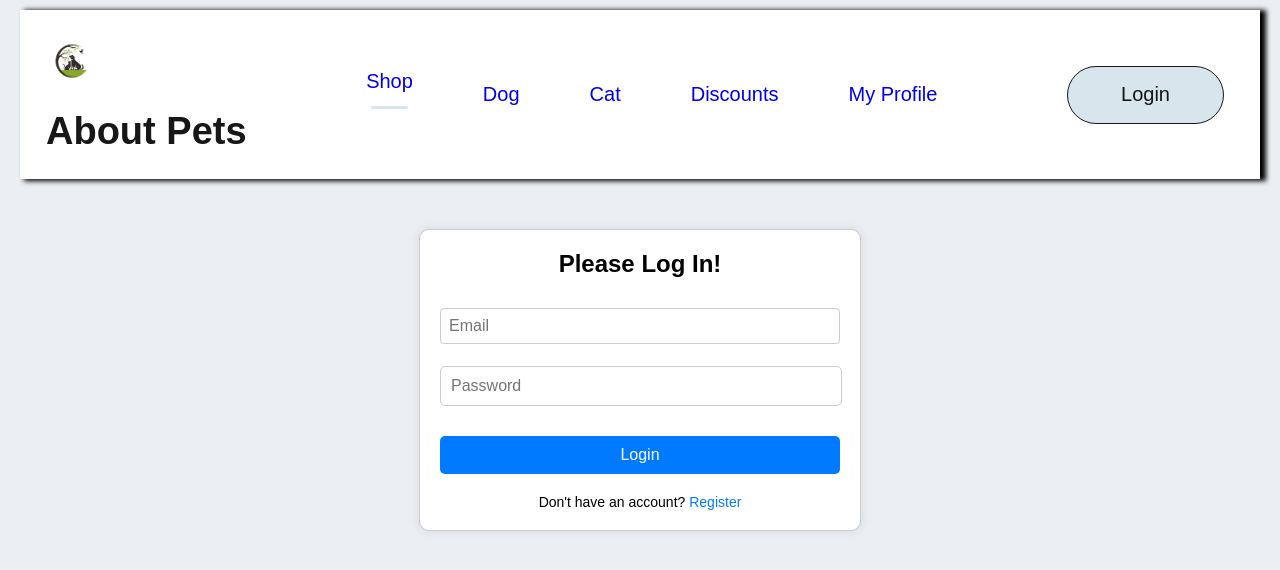
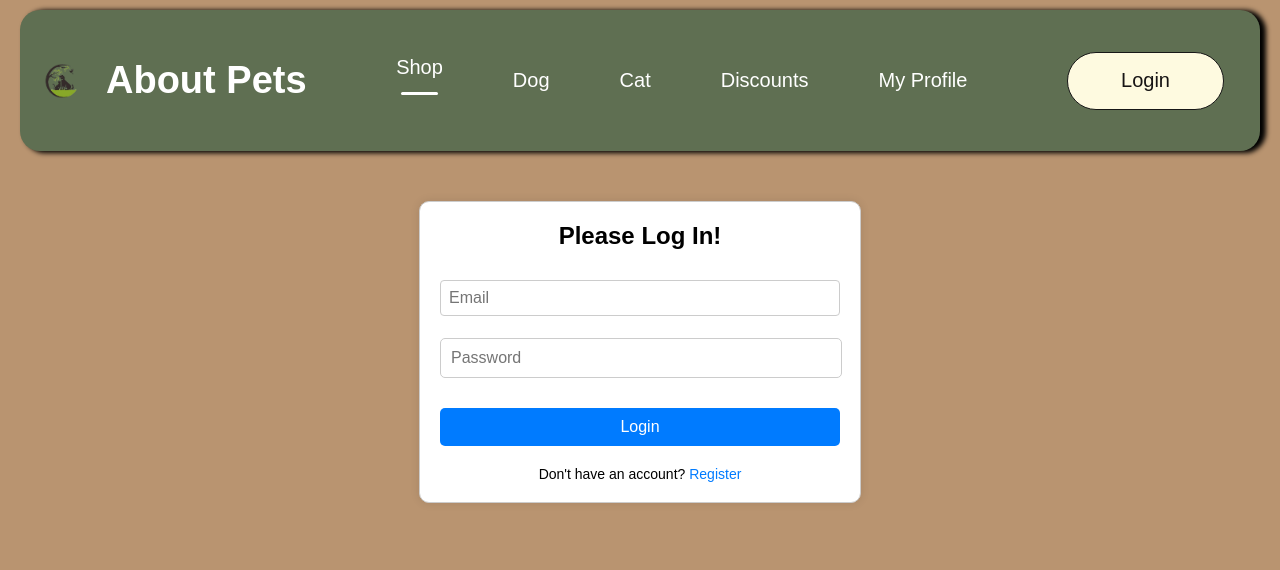
Before and after one commit to Sati94/AboutPets, a React (Create React App) app in the folder frontend/aboutpets-app/: page /login in a window 1280 px wide. Shown: the top 570 px of the page. Built offline with nearby package versions, Linux system fonts and the light colour scheme.

Commit message:
some css is ready

```diff
--- a/frontend/aboutpets-app/src/App.css
+++ b/frontend/aboutpets-app/src/App.css
@@ -9,6 +9,8 @@
   text-align: center;
 }
 
-body {
-  background: rgb(235, 238, 242);
+.body {
+
+  background-color: #b99470;
+
 }
--- a/frontend/aboutpets-app/src/Components/Nav/Nav.css
+++ b/frontend/aboutpets-app/src/Components/Nav/Nav.css
@@ -5,22 +5,28 @@
     align-items: center;
     padding: 16px;
     box-shadow: 5px 1px 5px 1px black;
-    background: rgb(255, 255, 255);
+    border-radius: 20px;
+    background: #5f6f52;
     position: relative;
     width: calc(100% - 20px);
     box-sizing: border-box;
+}
 
+.nav-logo {
+    display: flex;
+    align-items: center;
 }
 
 .nav-logo img {
-    margin: 10px;
+    margin-right: 10px;
     max-width: 50px;
     height: auto;
+
 }
 
 .nav-logo p {
     margin: 10px;
-    color: #171717;
+    color: white;
     font-size: 38px;
     font-weight: 600;
 }
@@ -45,6 +51,7 @@
     justify-content: center;
     gap: 3px;
     cursor: pointer;
+    color: white;
 }
 
 .nav-menu hr {
@@ -53,7 +60,7 @@
     width: 80%;
     height: 3px;
     border-radius: 10px;
-    background: rgb(215, 229, 237);
+    background: white;
 }
 
 .nav-login-cart {
@@ -79,7 +86,7 @@
     color: rgb(23, 20, 20);
     font-size: 20px;
     font-weight: 500;
-    background: rgb(215, 229, 237);
+    background: #fefae0;
     cursor: pointer;
 }
 
--- a/frontend/aboutpets-app/src/Components/Nav/Nav.jsx
+++ b/frontend/aboutpets-app/src/Components/Nav/Nav.jsx
@@ -66,7 +66,37 @@ const Nav = () => {
   }, [authState.token, authState.orderId, orderItems]);
 
 
-
+  const handleMenuClick = (menuItem) => {
+    setMenu(menuItem); // Menüpont állapotának frissítése
+    // Navigálás az adott oldalra
+    switch (menuItem) {
+      case 'shop':
+        navigate('/');
+        break;
+      case 'dog':
+        navigate('/dog');
+        break;
+      case 'cat':
+        navigate('/cat');
+        break;
+      case 'action':
+        navigate('/action');
+        break;
+      case 'profile':
+        navigate('/profile');
+        break;
+      case 'adminDashboard':
+        navigate('/admin');
+      case 'manageUsers':
+        navigate('/admin/users');
+      case 'manageOrders':
+        navigate('/admin/orders');
+      case 'manageProducts':
+        navigate('/admin/products');
+      default:
+        break;
+    }
+  };
   const handleLogout = () => {
     logout();
     navigate('/');
@@ -86,11 +116,28 @@ const Nav = () => {
         <p>About Pets</p>
       </div>
       <div className={`nav-menu ${isMenuOpen ? 'open' : ''}`}>
-        <li onClick={() => setMenu("shop")}><Link style={{ textDecoration: 'none' }} to='/'>Shop</Link>{menu === "shop" && <hr />}</li>
-        <li onClick={() => setMenu("dog")}><Link style={{ textDecoration: 'none' }} to='/dog'>Dog</Link>{menu === "dog" && <hr />}</li>
-        <li onClick={() => setMenu("cat")}><Link style={{ textDecoration: 'none' }} to='/cat'>Cat</Link>{menu === "cat" && <hr />}</li>
-        <li onClick={() => setMenu("action")}><Link style={{ textDecoration: 'none' }} to='/action'>Discounts</Link>{menu === "action" && <hr />}</li>
-        <li onClick={() => setMenu("profile")}><Link style={{ textDecoration: 'none' }} to='/profile'>My Profile</Link>{menu === "profile" && <hr />}</li>
+        <ul className="nav-menu">
+          <li className={menu === 'shop' ? 'active' : ''} onClick={() => handleMenuClick('shop')}>
+            Shop
+            {menu === 'shop' && <hr />}
+          </li>
+          <li className={menu === 'dog' ? 'active' : ''} onClick={() => handleMenuClick('dog')}>
+            Dog
+            {menu === 'dog' && <hr />}
+          </li>
+          <li className={menu === 'cat' ? 'active' : ''} onClick={() => handleMenuClick('cat')}>
+            Cat
+            {menu === 'cat' && <hr />}
+          </li>
+          <li className={menu === 'action' ? 'active' : ''} onClick={() => handleMenuClick('action')}>
+            Discounts
+            {menu === 'action' && <hr />}
+          </li>
+          <li className={menu === 'profile' ? 'active' : ''} onClick={() => handleMenuClick('profile')}>
+            My Profile
+            {menu === 'profile' && <hr />}
+          </li>
+        </ul>
       </div>
       {isAuthenticated ? (
         <div className='nav-login-cart'>
@@ -114,7 +161,7 @@ const Nav = () => {
   const renderAdminMenu = () => (
     <div className='nav'>
       <div className='nav-logo'>
-        <img src={logo} alt='' />
+        <img src={logo} alt='Logo' />
         <p>About Pets</p>
       </div>
       <div className={`nav-menu ${isMenuOpen ? 'open' : ''}`}>
--- a/frontend/aboutpets-app/src/Components/ProductDetails/ProductDetails.css
+++ b/frontend/aboutpets-app/src/Components/ProductDetails/ProductDetails.css
@@ -5,7 +5,7 @@
     align-items: center;
     justify-items: center;
     justify-content: space-around;
-    background-color: rgb(215, 229, 237);
+
 }
 
 .productDetails button {
--- a/frontend/aboutpets-app/src/Components/ProductsDisplay/ProductsDisplay.css
+++ b/frontend/aboutpets-app/src/Components/ProductsDisplay/ProductsDisplay.css
@@ -2,7 +2,8 @@
     display: flex;
     flex-direction: column;
     align-items: center;
-    padding: 20px;
+    padding: 16px;
+    width: 100%;
 }
 
 
@@ -12,3 +13,15 @@
     justify-content: center;
     gap: 20px;
 }
+
+.No-data {
+    display: grid;
+    place-items: center;
+    height: 100vh;
+}
+
+.No-data p {
+    text-align: center;
+    font-size: 24px;
+    color: #fefae0;
+}
--- a/frontend/aboutpets-app/src/Components/ProductsDisplay/ProductsDisplay.jsx
+++ b/frontend/aboutpets-app/src/Components/ProductsDisplay/ProductsDisplay.jsx
@@ -86,7 +86,10 @@ const ProductsDisplay = ({ onlyDiscounted = false }) => {
                 </div>
 
             ) : (
-                <>No Product added yet...</>
+                <div className='No-data'>
+                    <p>No Product...</p>
+                </div>
+
             )}
             <ToastContainer />
         </div>
--- a/frontend/aboutpets-app/src/Components/SubCategory/SubCategory.css
+++ b/frontend/aboutpets-app/src/Components/SubCategory/SubCategory.css
@@ -2,8 +2,6 @@
     display: flex;
     flex-wrap: wrap;
     justify-content: center;
-
-
 }
 
 .subcategory-item {
@@ -14,7 +12,7 @@
     padding: 1px;
     border: 1px solid #171717;
     border-radius: 20px;
-    background: #f3f5f5;
+    background: #fefae0;
 }
 
 .subcategory-card img {
@@ -27,8 +25,9 @@
     margin: 5px;
     padding: 5px 10px;
     font-size: 20px;
-    background-color: rgb(215, 229, 237);
+    background-color: #5f6f52;
     border: 1px solid #171717;
+    color: white;
     border-radius: 75px;
     cursor: pointer;
 
--- a/frontend/aboutpets-app/src/Pages/SubCategoryPage.jsx
+++ b/frontend/aboutpets-app/src/Pages/SubCategoryPage.jsx
@@ -73,7 +73,9 @@ const SubCategoryPage = () => {
                     ))}
                 </div>
             ) : (
-                <>No Product added yet...</>
+                <div className="No-data">
+                    <p style={{ textAlign: 'center', fontSize: '24px', color: '#fefae0' }}>No Product added yet...</p>
+                </div>
             )}
 
         </div>
--- a/frontend/aboutpets-app/src/index.css
+++ b/frontend/aboutpets-app/src/index.css
@@ -5,6 +5,7 @@ body {
     sans-serif;
   -webkit-font-smoothing: antialiased;
   -moz-osx-font-smoothing: grayscale;
+  background-color: #b99470;
 }
 
 code {
```
Also changed, not shown: frontend/aboutpets-app/src/App.js (+1 -30 lines).
